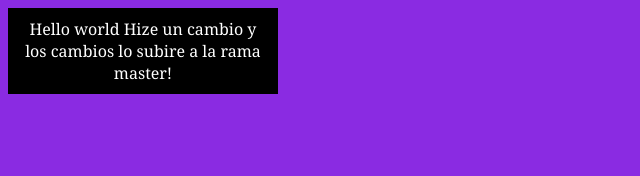
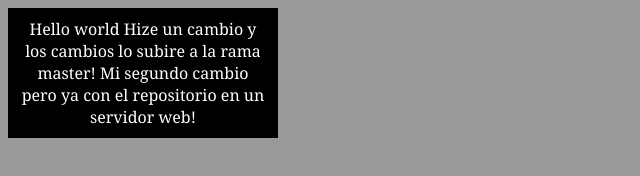
Before and after one commit to nuevo-user/example, a website: page index.html in a window 1280 px wide. Shown: the whole page, without its empty margins (0-640 px from the left). Drawn offline with Linux system fonts and the light colour scheme.

Commit message:
probando la actualizacion de versiones con heroku

```diff
--- a/css/index.css
+++ b/css/index.css
@@ -1,4 +1,4 @@
 html{
     font-family: Cambria, Cochin, Georgia, Times, 'Times New Roman', serif;
-    background-color: blueviolet;
+    background-color: #999;
 }
--- a/index.html
+++ b/index.html
@@ -10,6 +10,7 @@
     <div>
         Hello world
         Hize un cambio y los cambios lo subire a la rama master!
+        Mi segundo cambio pero ya con el repositorio en un servidor web!
     </div>
     <script src="js/index.js"></script>
 </body>
```
